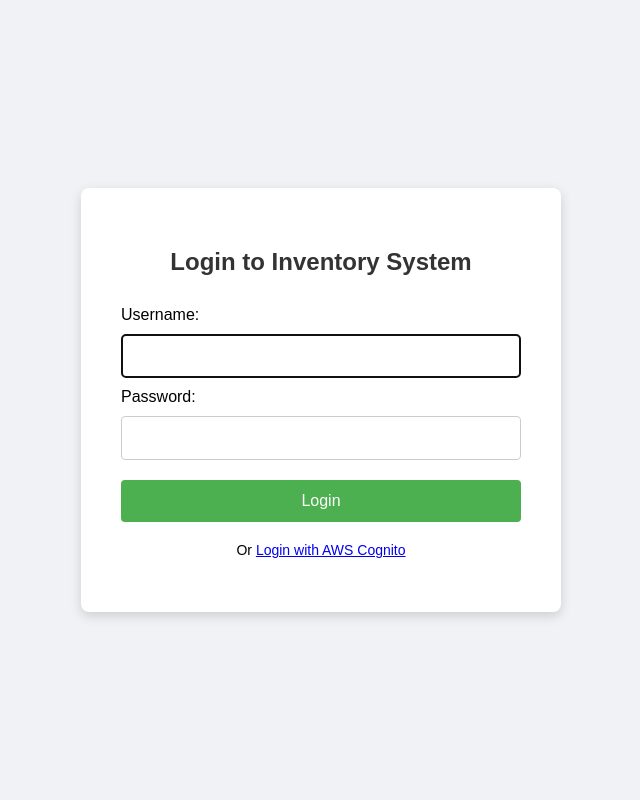
After one commit to OKyleA/CLD-4100---App-2---Kyle-Osborne, a Django app: page /accounts/login/ in a window 1280 px wide. The commit adds this page. Shown: the whole page, without its empty margins (319-959 px from the left). Run offline with Django 5.2, Linux system fonts and the light colour scheme.

Commit message:
changes added for Cognito OIDC

```diff
--- a/DjangoProject/urls.py
+++ b/DjangoProject/urls.py
@@ -22,5 +22,7 @@ from django.urls import path, include  # ← Make sure include is imported
 
 urlpatterns = [
     path('admin/', admin.site.urls),                # Admin site
-    path('', include('store.urls')),                # Includes all URLs from store/urls.py at root level
+    path('store/', include('store.urls')),
+    path('auth/', include('social_django.urls', namespace='social')),
+    path('accounts/', include('django.contrib.auth.urls')),
 ]
--- /dev/null
+++ b/templates/registration/login.html
@@ -0,0 +1,90 @@
+<!DOCTYPE html>
+<html lang="en">
+<head>
+    <meta charset="UTF-8">
+    <meta name="viewport" content="width=device-width, initial-scale=1.0">
+    <title>Login - Inventory System</title>
+    <style>
+        body {
+            font-family: Arial, sans-serif;
+            background: #f0f2f5;
+            margin: 0;
+            padding: 0;
+            display: flex;
+            justify-content: center;
+            align-items: center;
+            height: 100vh;
+        }
+        .login-box {
+            background: white;
+            padding: 40px;
+            border-radius: 8px;
+            box-shadow: 0 4px 12px rgba(0,0,0,0.15);
+            width: 100%;
+            max-width: 400px;
+        }
+        h2 {
+            text-align: center;
+            color: #333;
+            margin-bottom: 30px;
+        }
+        form {
+            display: flex;
+            flex-direction: column;
+        }
+        input {
+            padding: 12px;
+            margin: 10px 0;
+            border: 1px solid #ccc;
+            border-radius: 4px;
+            font-size: 16px;
+        }
+        button {
+            padding: 12px;
+            background: #4CAF50;
+            color: white;
+            border: none;
+            border-radius: 4px;
+            font-size: 16px;
+            cursor: pointer;
+            margin-top: 10px;
+        }
+        button:hover {
+            background: #45a049;
+        }
+        .cognito {
+            text-align: center;
+            margin-top: 20px;
+            font-size: 14px;
+        }
+        .error {
+            color: red;
+            text-align: center;
+            margin-bottom: 15px;
+        }
+    </style>
+</head>
+<body>
+
+    <div class="login-box">
+        <h2>Login to Inventory System</h2>
+
+        {% if form.errors %}
+            <p class="error">Invalid username or password. Try again.</p>
+        {% endif %}
+
+        <form method="post">
+            {% csrf_token %}
+            {{ form.username.label_tag }} {{ form.username }}
+            {{ form.password.label_tag }} {{ form.password }}
+            <button type="submit">Login</button>
+            <input type="hidden" name="next" value="{{ next }}" />
+        </form>
+
+        <div class="cognito">
+            <p>Or <a href="{% url 'social:begin' 'oidc' %}">Login with AWS Cognito</a></p>
+        </div>
+    </div>
+
+</body>
+</html>
```
Also changed, not shown: DjangoProject/settings.py (+55 -3 lines), requirements.txt (+15 -0 lines), store/templates/search_form.html (+10 -0 lines).
